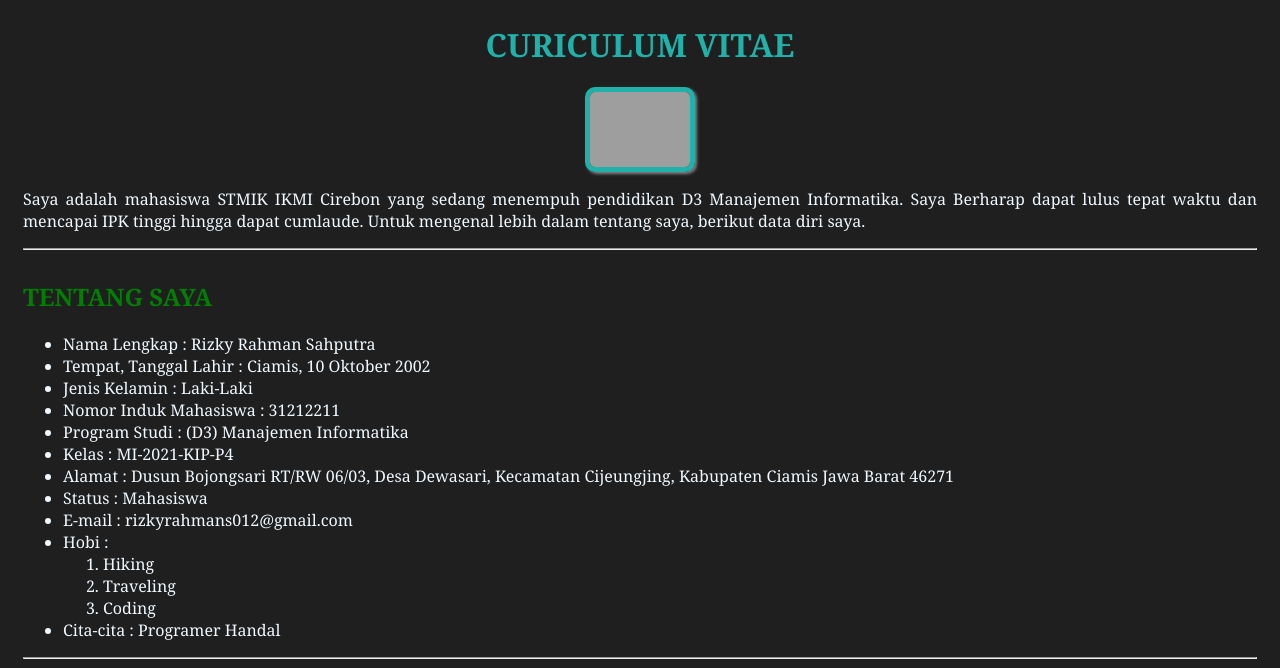
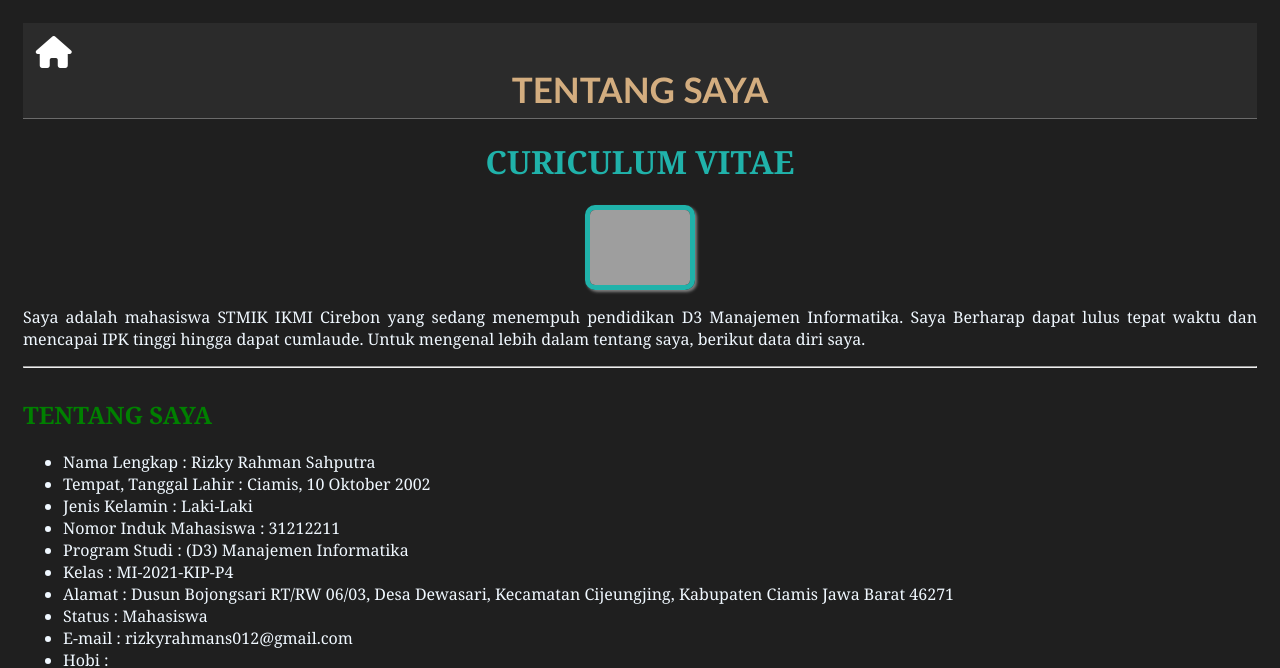
Before and after one commit to tentangsaya/tentangsaya.github.io, a plain HTML site: page index.html in a window 1280 px wide. Shown: the top 668 px of the page. Drawn offline with Linux system fonts and the light colour scheme; grey boxes are pictures that could not be loaded.

Commit message:
update kode html - 31212211 + Rizky Rahman S

```diff
--- a/index.html
+++ b/index.html
@@ -1,4 +1,5 @@
 <html>
+    <link rel="stylesheet" href="https://cdnjs.cloudflare.com/ajax/libs/font-awesome/6.1.1/css/all.min.css">
     <head>
         <meta charset="utf-8">
         <title>My CV</title>
@@ -6,9 +7,49 @@
         <link rel="stylesheet" type="text/css" href="style_cv.css">
         <style type="text/css">
 
+        :root{
+            --main-color:#d3ad7f;
+            --black:#13131a;
+            --bg:#010103;
+            --border:.1rem solid rgba(255,255,255,.3);
+        }
+
           body{
                 padding: 15px;
                 color: aliceblue;
+            }
+
+            .header{
+                background: rgb(43, 43, 43);
+                align-items: center;
+                top: 0; left: 0; right: 0;
+                border-width:medium;
+                border-bottom:var(--border);
+                z-index:auto;
+                position: inherit;
+                align-content: space-between;
+            }
+
+            .header .jdl{
+                color: var(--main-color);
+                font-size: 35px;
+                font-weight: bold;
+                text-align: center;
+                margin: 0;
+                margin-bottom: 0.5rem;
+                font-family: 'Gill Sans', 'Gill Sans MT', Calibri, 'Trebuchet MS', sans-serif;
+            }
+
+            #home-btn{
+                color: #fff;
+                cursor: pointer;
+                font-size: 2rem;
+                margin-left: 0.8rem;
+                margin-top: 0.8rem;
+            }
+
+            #home-btn:hover{
+                color: var(--main-color);
             }
 
             h1{
@@ -89,7 +130,11 @@
     </head>
     <body style="background: rgb(31, 31, 31); font-family: Georgia, 'Times New Roman', Times, serif;">
 
-
+    <header class="header">
+        <a href="https://kakaelkitchen.github.io">
+            <div class="fas fa-home" id="home-btn"></div>
+        </a> <p class="jdl">TENTANG SAYA</p>
+    </header>
             <h1>CURICULUM VITAE</h1>
 
             <img src="https://i.postimg.cc/pXh9nFJ8/empat.jpg" width="100px" class="rounded-square" style="display: block; margin: auto;" id="profil">
```
